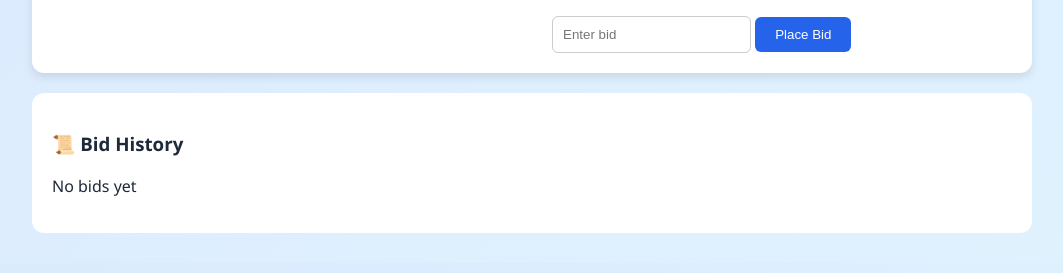
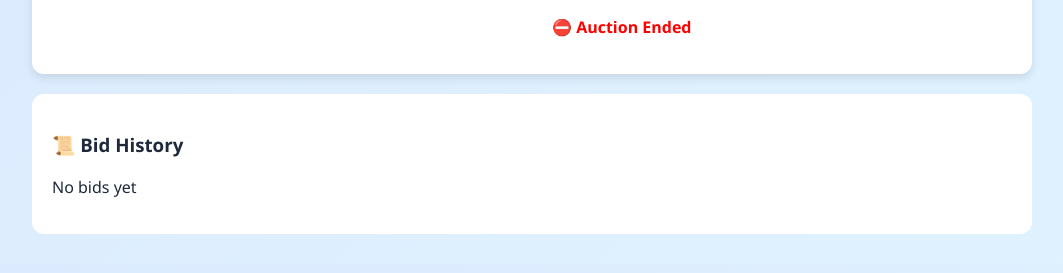
Before and after one commit to rakeshmedaram/auction-sphere, a Flask app: template templates/auction_details.html in a window 1280 px wide. Shown: the part 367-640 px from the top of the page, without its empty margins (108-1171 px from the left). Run offline with Flask 3, Linux system fonts and the light colour scheme; the template is opened without the code that fills it, so the values that code supplies are empty; some libraries are stand-ins or nearby versions.

Commit message:
FIX strict auction end bidding

```diff
--- a/app.py
+++ b/app.py
@@ -110,12 +110,13 @@ def auction_details(auction_id):
 def place_bid(auction_id):
     auction = Auction.query.get_or_404(auction_id)
 
-    # ❌ stop if ended
-    if auction.end_time and datetime.utcnow() > auction.end_time:
-        flash("Auction ended")
+    now = datetime.utcnow()
+
+    # 🔥 STRICT BLOCK (FINAL FIX)
+    if not auction.end_time or now >= auction.end_time:
+        flash("⛔ Auction already ended")
         return redirect(url_for('auction_details', auction_id=auction_id))
 
-    # ✅ FIX: correct input name
     bid_amount = request.form.get('bid_amount')
 
     if not bid_amount:
@@ -130,7 +131,6 @@ def place_bid(auction_id):
 
     current_price = auction.current_price or auction.starting_price
 
-    # ❌ lower bid
     if bid_amount <= current_price:
         flash(f"Bid must be higher than ₹{current_price}")
         return redirect(url_for('auction_details', auction_id=auction_id))
@@ -298,7 +298,7 @@ def handle_bid(data):
     auction = Auction.query.get(data['auction_id'])
     bid_amount = float(data['amount'])
 
-    if datetime.utcnow() > auction.end_time:
+    if not auction.end_time or datetime.utcnow() >= auction.end_time:
         return
 
     if bid_amount <= auction.current_price:
--- a/templates/auction_details.html
+++ b/templates/auction_details.html
@@ -72,7 +72,7 @@
             {% endif %}
 
             <!-- 💰 BID FORM -->
-            {% if not auction.end_time or now < auction.end_time %}
+            {% if auction.end_time and now < auction.end_time %}
 
             <form method="POST" action="{{ url_for('place_bid', auction_id=auction.id) }}" style="margin-top:15px;">
 
```
